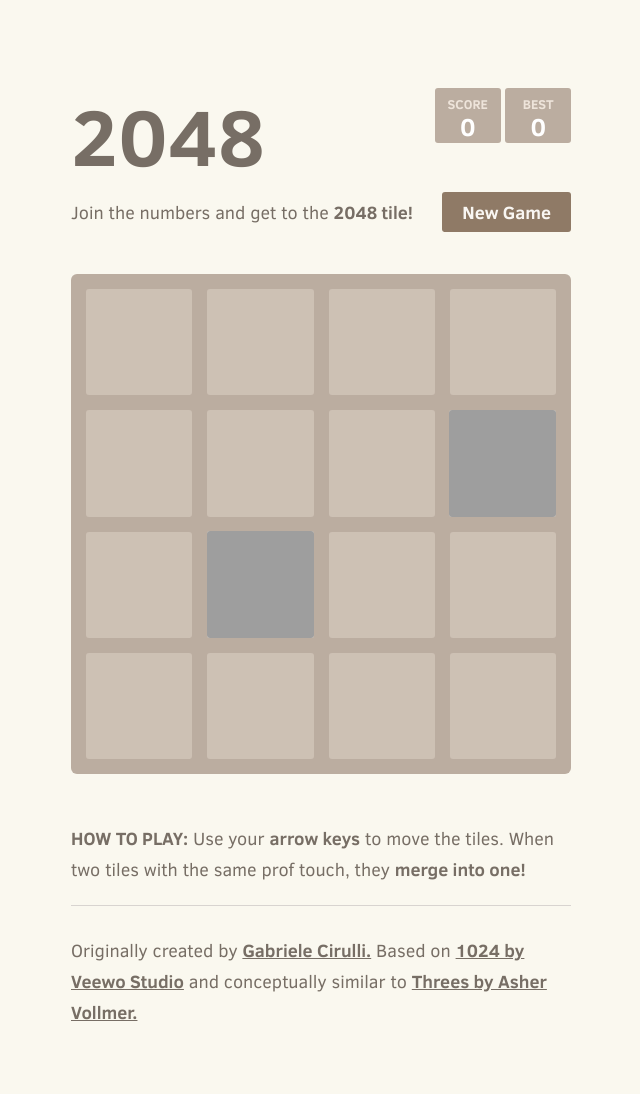
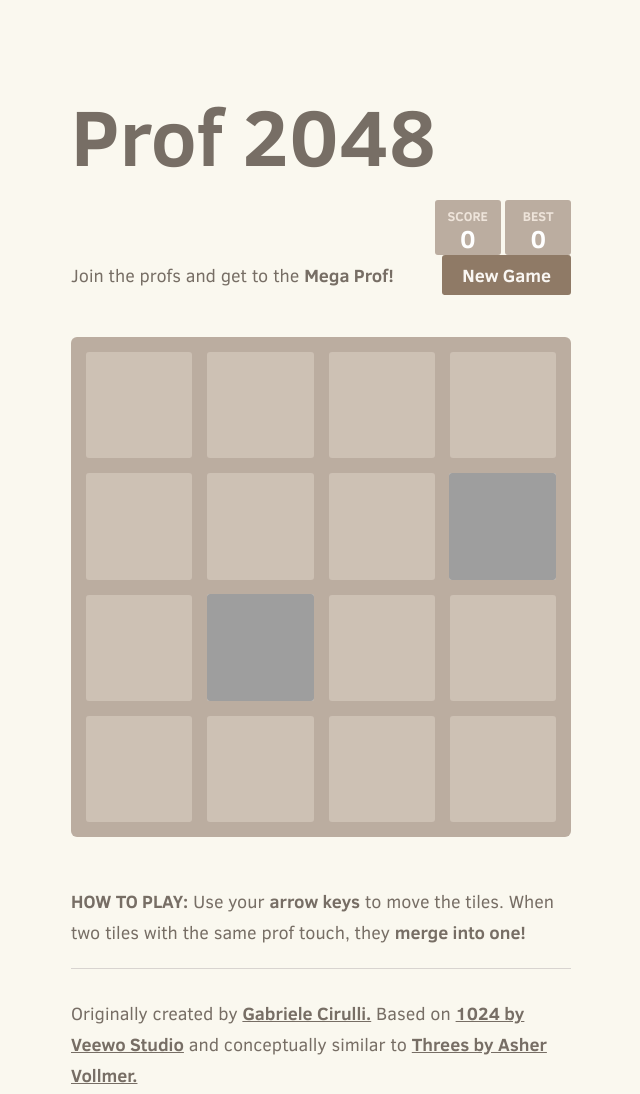
Before and after one commit to xenophene/prof-2048, a plain HTML site: page index.html in a window 1280 px wide. Shown: the whole page, without its empty margins (319-959 px from the left). Drawn offline with Linux system fonts and the light colour scheme; grey boxes are pictures that could not be loaded.

Commit message:
updated index.html

```diff
--- a/index.html
+++ b/index.html
@@ -2,7 +2,7 @@
 <html>
 <head>
   <meta charset="utf-8">
-  <title>2048</title>
+  <title>Prof 2048</title>
 
   <link href="style/main.css" rel="stylesheet" type="text/css">
   <link rel="shortcut icon" href="favicon.ico">
@@ -16,7 +16,7 @@
 <body>
   <div class="container">
     <div class="heading">
-      <h1 class="title">2048</h1>
+      <h1 class="title">Prof 2048</h1>
       <div class="scores-container">
         <div class="score-container">0</div>
         <div class="best-container">0</div>
@@ -24,7 +24,7 @@
     </div>
 
     <div class="above-game">
-      <p class="game-intro">Join the numbers and get to the <strong>2048 tile!</strong></p>
+      <p class="game-intro">Join the profs and get to the <strong>Mega Prof!</strong></p>
       <a class="restart-button">New Game</a>
     </div>
 
```
